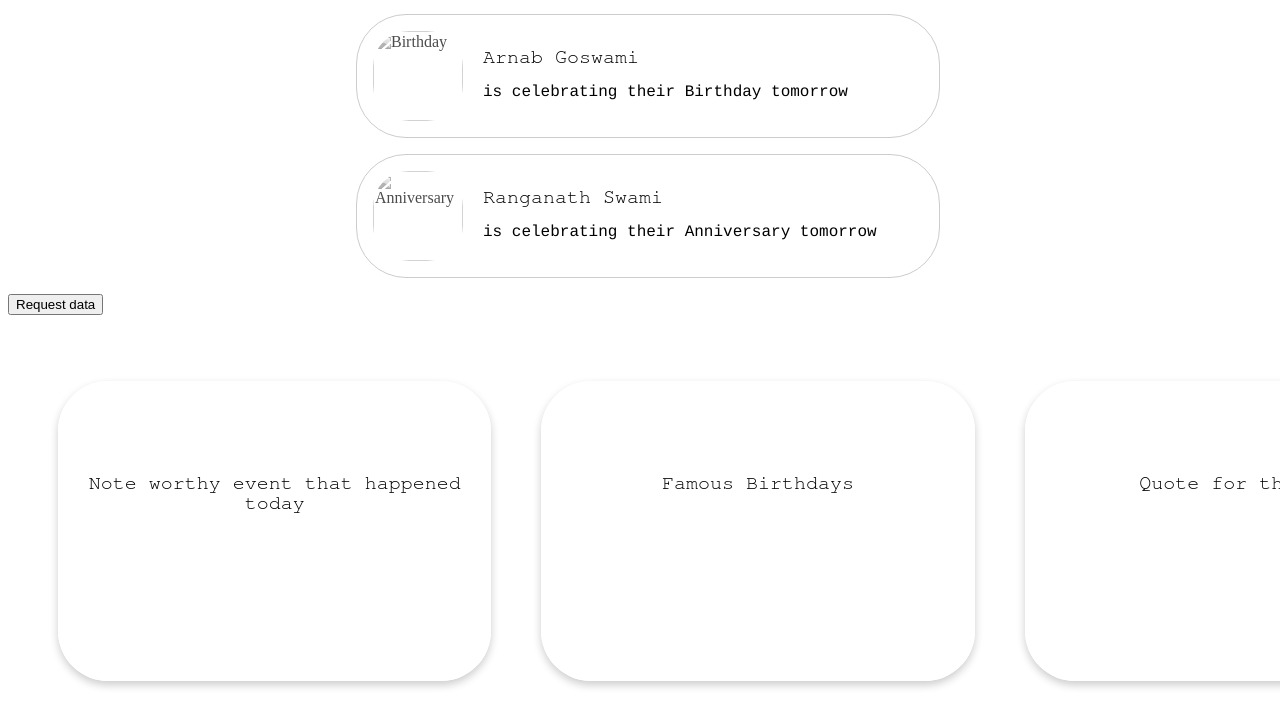
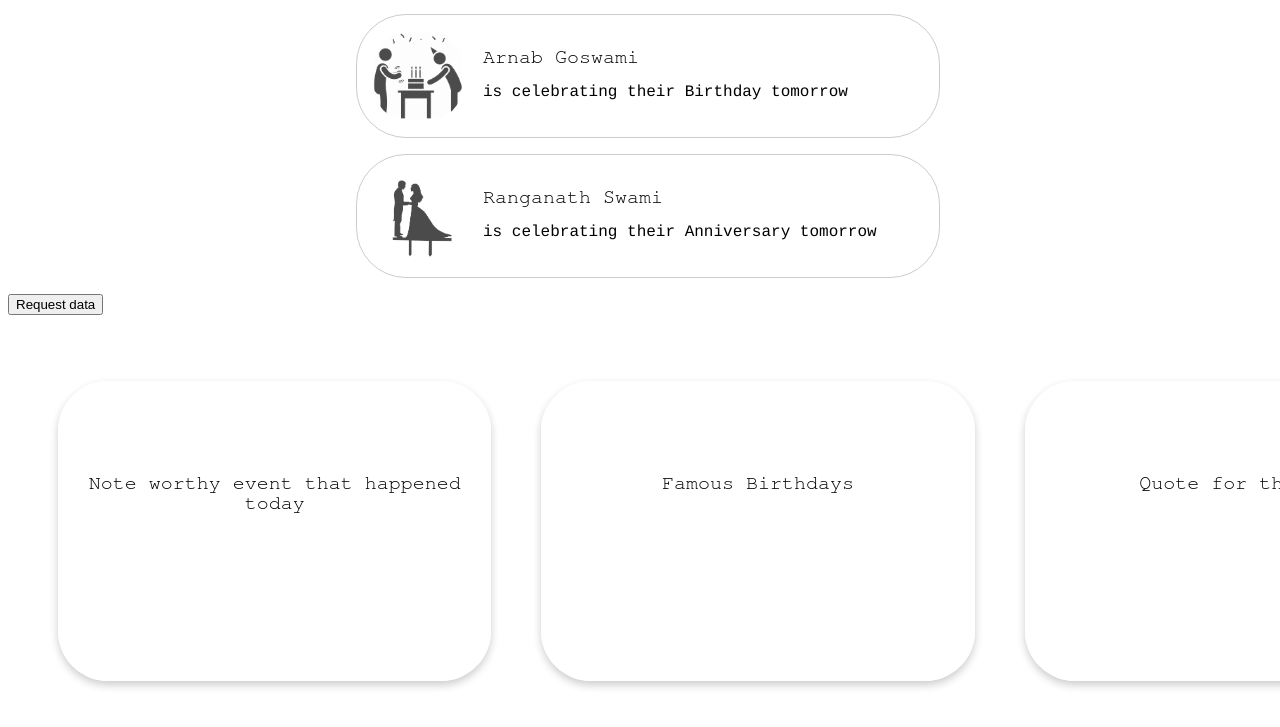
Before and after one commit to somanathghalimath/somanathghalimath.github.io, a plain HTML site: page src/events-home.html in a window 1280 px wide. Shown: the part 123-850 px from the top of the page. Drawn offline with Linux system fonts and the light colour scheme.

Commit message:
Update events-home.html

```diff
--- a/src/events-home.html
+++ b/src/events-home.html
@@ -102,13 +102,13 @@
 <p style="text-align: center; padding-top: 50px;"><span style="font-size: 55px;"><span style="font-family: Brush Script MT; white-space: nowrap;">Event Notifications</span></span></p>
 <div style="  margin: auto; width:600px">
 <div class="container">
-  <img src="img/birthday.jpg" alt="Birthday" style="width:90px">
+  <img src="images/birthday.jpg" alt="Birthday" style="width:90px">
   <p><span>Arnab Goswami</span> </p>
   <p id="bday" style="font-family: Courier; font-size: 16px;"></p>
 </div>
 
 <div class="container">
-  <img src="img/anniversary.jpg" alt="Anniversary" style="width:90px">
+  <img src="images/anniversary.jpg" alt="Anniversary" style="width:90px">
   <p><span>Ranganath Swami</span> </p>
   <p id="aday" style="font-family: Courier; font-size: 16px;"></p>
 </div>
```
